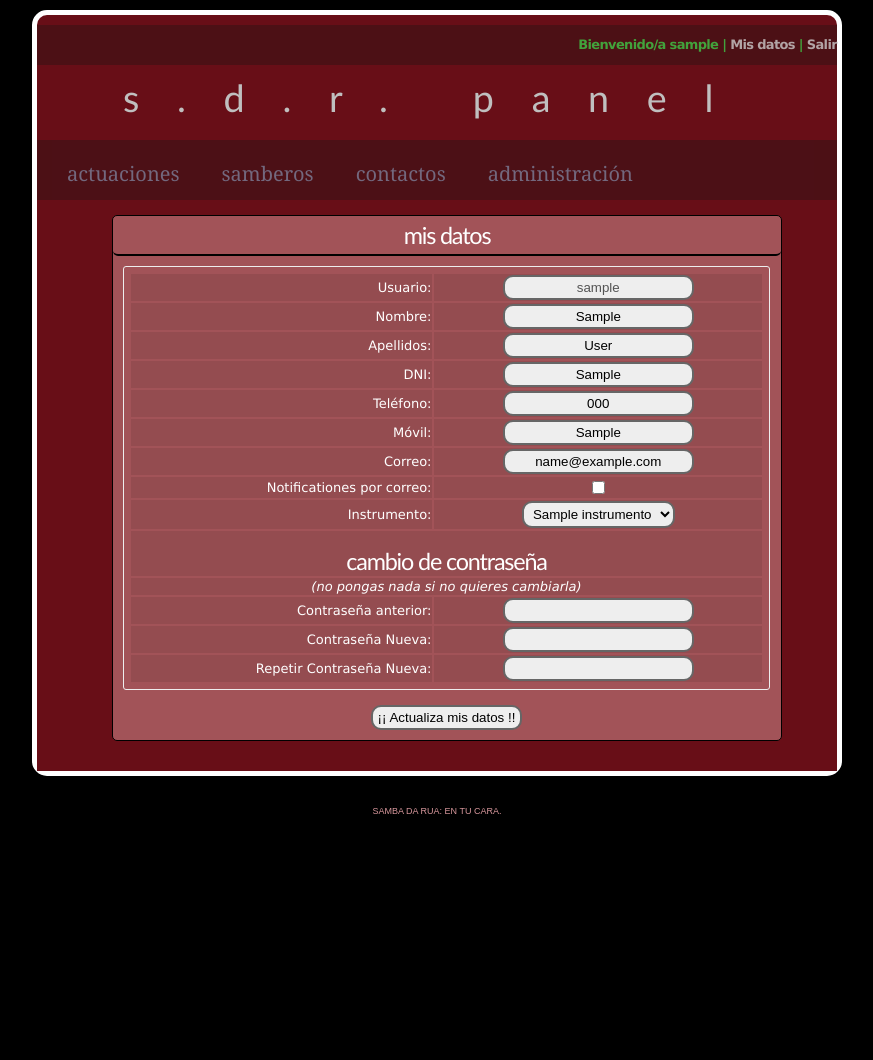
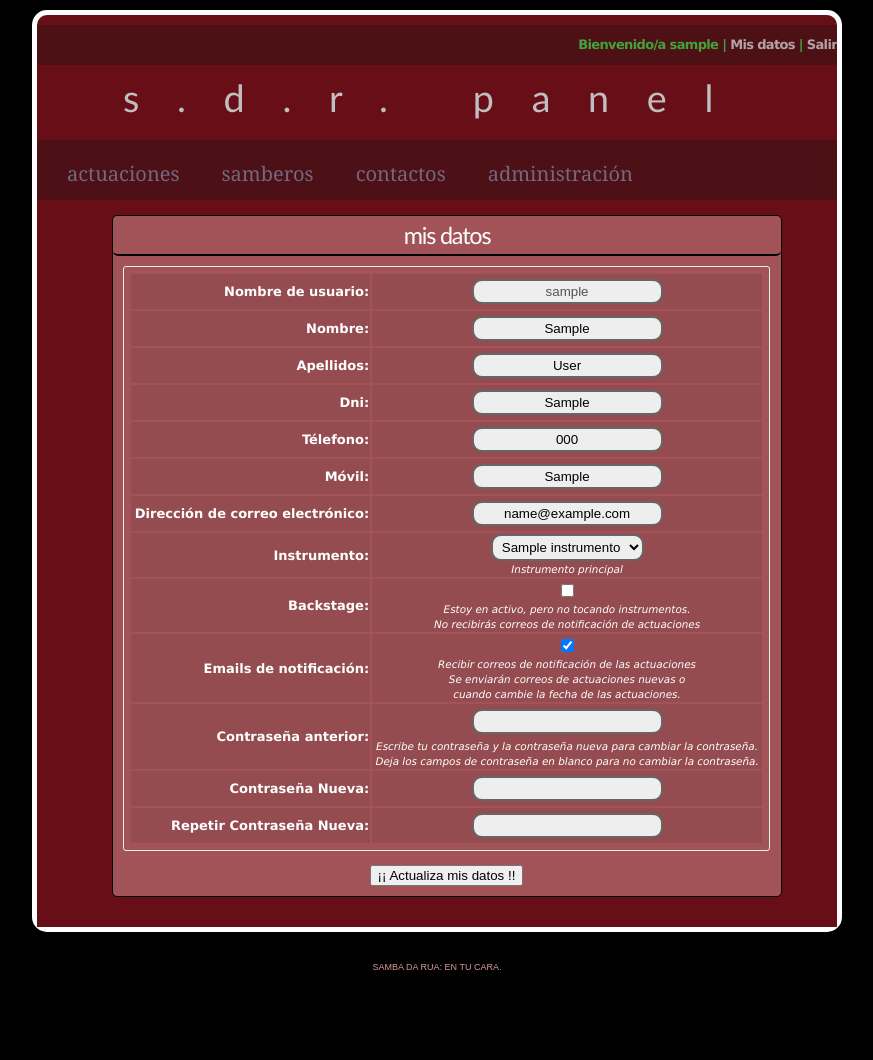
Before and after one commit to SambaDaRua/sdrpanel, a Django app: page /cambio_datos/ in a window 1280 px wide. Shown: the whole page, without its empty margins (203-1076 px from the left). Before the commit the page ends 814 px from the top, so only its background shows below. Run offline with Django 3.2, Linux system fonts and the light colour scheme; a user stored in the database is signed in; tables that the repository leaves empty hold one stand-in row (values such as "Sample post").

Commit message:
"Cambio datos" usando django forms.

```diff
--- /dev/null
+++ b/actuaciones/forms.py
@@ -0,0 +1,55 @@
+from django import forms
+from actuaciones.models import samberos
+from django.contrib.auth import authenticate
+
+
+class samberoForm(forms.ModelForm):
+    oldpassword = forms.CharField(max_length=20,
+                                  required=False,
+                                  label='Contraseña anterior',
+                                  widget=forms.TextInput(attrs={'type': 'password'}),
+                                  help_text='''Escribe tu contraseña y la contraseña nueva para cambiar la contraseña.
+                                  <br/>Deja los campos de contraseña en blanco para no cambiar la contraseña.'''
+                                  )
+    newpassword1 = forms.CharField(max_length=20,
+                                   required=False,
+                                   label='Contraseña Nueva',
+                                   widget=forms.TextInput(attrs={'type': 'password'})
+                                   )
+    newpassword2 = forms.CharField(max_length=20,
+                                   required=False,
+                                   label='Repetir Contraseña Nueva',
+                                   widget=forms.TextInput(attrs={'type': 'password'})
+                                   )
+    username = forms.CharField(disabled=True,
+                               label="Nombre de usuario")
+
+    def __init__(self, *args, **kwargs):
+        self.request = kwargs.pop('request', None)
+        return super().__init__(*args, **kwargs)
+
+    def clean(self):
+        super().clean()
+        username = None
+        if self.request:
+            username = self.request.user.username
+        oldpassword = self.cleaned_data.get('oldpassword')
+        newpassword1 = self.cleaned_data.get('newpassword1')
+        newpassword2 = self.cleaned_data.get('newpassword2')
+        if newpassword1 != newpassword2:
+                self.add_error('newpassword2', forms.ValidationError('Las dos contraseñas nuevas no coinciden.',
+                                                                     code='new_passwords_dont_match'))
+        elif not newpassword2 and oldpassword:
+                self.add_error('newpassword2', forms.ValidationError('La contraseña nueva no puede estar vacía',
+                                                                     code='new_passwords_blank'))
+        elif newpassword1 and newpassword2 and newpassword1 == newpassword2:
+            userauth = authenticate(username=username, password=oldpassword)
+            if userauth is None:
+                self.add_error('oldpassword', forms.ValidationError('Contraseña incorrecta.', code='wrong_password'))
+
+    class Meta:
+        model = samberos
+        fields = ['username', 'first_name', 'last_name',
+                  'dni', 'phone', 'movil', 'email', 'instrumento',
+                  'backstage', 'notification_email',
+                  'oldpassword', 'newpassword1', 'newpassword2']
--- a/actuaciones/views.py
+++ b/actuaciones/views.py
@@ -4,11 +4,12 @@ from django.template import loader
 from django.http import HttpResponse
 from datetime import datetime
 from actuaciones.models import actuaciones, samberos, contactos, instrumentos, relaciones
+from actuaciones.forms import samberoForm
 from django.contrib.auth.decorators import login_required
 from django.shortcuts import render
 
-CHECKBOX_MAPPING = {'True':True,
-                    'False':False,}
+CHECKBOX_MAPPING = {'True': True,
+                    'False': False, }
 
 
 @login_required
@@ -18,7 +19,11 @@ def index(request):
     else:
         user_id = request.user.id
     if (('instrumento' in request.POST) and ('id_actuacion' in request.POST)):
-        actualiza_instrumento_actuacion(int(request.POST.get('id_actuacion')), user_id, int(request.POST.get('instrumento')))
+        actualiza_instrumento_actuacion(
+            int(request.POST.get('id_actuacion')),
+            user_id,
+            int(request.POST.get('instrumento'))
+        )
     if ('coche' in request.POST):
         actualiza_coche_actuacion(request.POST.get('id_actuacion'), user_id)
     lista_proximas_actuaciones = actuaciones.objects.filter(fecha__gt=datetime.now()).order_by('fecha')
@@ -45,8 +50,8 @@ def listado_contactos(request):
 
 @login_required
 def listado_samberos(request):
-    lista_samberos = samberos.objects.filter(is_active=True,backstage=False)
-    lista_samberos_backstage = samberos.objects.filter(is_active=True,backstage=True)
+    lista_samberos = samberos.objects.filter(is_active=True, backstage=False)
+    lista_samberos_backstage = samberos.objects.filter(is_active=True, backstage=True)
     lista_samberos_antiguos = samberos.objects.filter(is_active=False)
     c = {
         'lista_samberos': lista_samberos,
@@ -81,7 +86,7 @@ def actualiza_instrumento_actuacion(id_actuacion, id_sambero, id_instrumento):
         relac = actu.samberos.get(sambero__id=id_sambero)
         actu.samberos.remove(relac)
     if (id_instrumento > 0):
-        actu.samberos.add(crear_relacion(id_sambero,id_instrumento))
+        actu.samberos.add(crear_relacion(id_sambero, id_instrumento))
         actu.save()
 
 
@@ -109,8 +114,8 @@ def actualiza_coche_actuacion(id_actuacion, id_sambero):
 def samberos_csv(request):
     response = HttpResponse(mimetype='text/csv')
     response['Content-Disposition'] = 'attachment; filename=samberos.csv'
-    lista_samberos = samberos.objects.filter(is_active=True,backstage=False)
-    lista_samberos_backstage = samberos.objects.filter(is_active=True,backstage=True)
+    lista_samberos = samberos.objects.filter(is_active=True, backstage=False)
+    lista_samberos_backstage = samberos.objects.filter(is_active=True, backstage=True)
     lista_samberos_antiguos = samberos.objects.filter(is_active=False)
     t = loader.get_template('samberos-csv.html')
     c = {
@@ -125,60 +130,19 @@ def samberos_csv(request):
 
 @login_required
 def cambio_datos(request):
-    error = ""
-    sambero = samberos.objects.get(id=request.user.id)
+    # error = ""
+    sambero = request.user
+    if sambero:
+        form = samberoForm(instance=sambero)
+
     if request.POST:
-        if ('username' in request.POST and request.POST.get('username') != sambero.username):
-            error='El nombre de usuario no se puede cambiar'
-        if ('first_name' in request.POST and request.POST.get('first_name') != ""):
-            sambero.first_name=request.POST.get('first_name')
-            sambero.save()
-        if ('last_name' in request.POST and request.POST.get('last_name') != ""):
-            sambero.last_name=request.POST.get('last_name')
-            sambero.save()
-        if 'dni' in request.POST:
-            sambero.dni=request.POST.get('dni','')
-            sambero.save()
-        if 'phone' in request.POST:
-            sambero.phone=request.POST.get('phone','')
-            sambero.save()
-        if 'movil' in request.POST:
-            sambero.movil=request.POST.get('movil','')
-            sambero.save()
-        if ('email' in request.POST and request.POST.get('email') != ""):
-            sambero.email=request.POST.get('email')
-            sambero.save()
-        if ('notification_email' in request.POST and request.POST.get('notification_email') != ""):
-            sambero.notification_email=CHECKBOX_MAPPING.get(request.POST.get('notification_email'))
-        else:
-            sambero.notification_email=False
-        sambero.save()
-        print(sambero.notification_email)
-        if 'instrumento' in request.POST:
-            inst_id = 0
-            inst_id = request.POST.get('instrumento')
-            if inst_id:
-                instru = instrumentos.objects.get(id=inst_id)
-                sambero.instrumento = instru
-                sambero.save()
-        if ('old_password' in request.POST and request.POST.get('old_password') != ""):
-            old_pwd = request.POST.get('old_password', None).decode('ascii')
-            if sambero.check_password(old_pwd):
-                if ('new_password' in request.POST and 'new_password2' in request.POST and request.POST.get('new_password', None) == request.POST.get('new_password2', None)):
-                    passwd = request.POST.get('new_password', None).decode('ascii')
-                    if (passwd != ""):
-                        sambero.set_password(passwd)
-                        sambero.save()
-                    else:
-                        error = 'La nueva contraseña no puede estar en blanco'
-                else:
-                    error = 'La nueva contraseña tiene que ser igual en los dos campos'
-            else:
-                error = 'La contraseña es incorrenta'
-    lista_instrumentos = instrumentos.objects.all().order_by('id')
+        form = samberoForm(request.POST, request=request, instance=sambero)
+        if form.has_changed() and form.is_valid():
+            if 'oldpassword' in form.changed_data and 'newpassword1' in form.changed_data:
+                form.instance.set_password(form.cleaned_data['newpassword1'])
+            form.save()
     c = {
-        'usuario': samberos.objects.get(id=request.user.id),
-        'lista_instrumentos': lista_instrumentos,
-        'error': error,
+        'usuario': request.user,
+        'sambero_form': form,
     }
     return render(request, 'cambio_datos.html', c)
--- a/css/style.css
+++ b/css/style.css
@@ -95,10 +95,35 @@ table.listado {
   padding: 5px;
   text-align: center;
 }
+table label, table input {
+  margin-bottom: 4px;
+  margin-top: 4px;
+}
+button {
+  margin-top: 14px;
+  display: block;
+  margin-left: auto;
+  margin-right: auto;
+}
+table th {
+  text-align: right;
+  font-style: normal;
+}
+span.helptext{
+  font-style: italic;
+  font-size: 0.80em;
+}
+ul.errorlist {
+  background-color: #680e17;
+  list-style-type: none;
+  margin: 0;
+  padding: 0;
+  font-weight: bold;
+}
 thead {
   font-weight: bold;
 }
-.row1{
+tr, .row1 {
   background-color: #944c50 !important;
 }
 .row2{
@@ -162,7 +187,7 @@ thead {
   width: 800px;
   height: 60px;
   margin: 0 auto;
-/*	background: #FFFFFF url(images/img03.jpg) repeat-y left top;*/
+/*  background: #FFFFFF url(images/img03.jpg) repeat-y left top;*/
   background: #481116;
   opacity: .85;
   z-index: 1;
@@ -304,7 +329,7 @@ div.formacion {
   -moz-border-radius: 5px;
   -webkit-border-radius: 5px;
   border: 1px solid #000;
-/*	margin-left: 335px; */
+/*  margin-left: 335px; */
   float: left;
   width: 45%;
   margin: 15px;
--- a/manage.py
+++ b/manage.py
@@ -1,4 +1,4 @@
-#!/usr/bin/env python
+#!/usr/bin/env python3
 import os
 import sys
 
--- a/templates/cambio_datos.html
+++ b/templates/cambio_datos.html
@@ -47,34 +47,10 @@
 			{% if error %}<div id="error">Error: {{ error }}</div>{% endif %}
 
 			<form action="/cambio_datos/" method="POST">{% csrf_token %}
-			<table class="listado">
-			<tbody>
-				<tr class="row1"><td align="right">Usuario:</td><td><input disabled type="text" name="username" value="{{ usuario.username }}" /></td></tr>
-				<tr class="row1"><td align="right">Nombre:</td><td><input type="text" name="first_name" value="{{ usuario.first_name }}" /></td></tr>
-				<tr class="row1"><td align="right">Apellidos:</td><td><input type="text" name="last_name" value="{{ usuario.last_name }}" /></td></tr>
-				<tr class="row1"><td align="right">DNI:</td><td><input type="text" name="dni" value="{{ usuario.dni }}" /></td></tr>
-				<tr class="row1"><td align="right">Teléfono:</td><td><input type="text" name="phone" value="{{ usuario.phone }}" /></td></tr>
-				<tr class="row1"><td align="right">Móvil:</td><td><input type="text" name="movil" value="{{ usuario.movil }}" /></td></tr>
-				<tr class="row1"><td align="right">Correo:</td><td><input type="text" name="email" value="{{ usuario.email }}" /></td></tr>
-				<tr class="row1"><td align="right">Notificationes por correo:</td><td><input type="checkbox" name="notification_email" value="{{ usuario.notification_email }}" /></td></tr>
-				<tr class="row1"><td align="right">Instrumento:</td><td>
-                                 <select value="instrumento" name="instrumento">
-                                  {% for instrumento in lista_instrumentos %}
-                                        {% ifequal instrumento.id 9 %}
-                                    <option value="9" class="select_red">No puedo ir :(</option>
-                                        {% else %}
-                                        <option value="{{ instrumento.id }}"{% ifequal instrumento.id usuario.instrumento.id %} class="select_blue" selected{% endifequal %}>{{ instrumento.nombre }}</option>
-                                        {% endifequal %}
-                                  {% endfor %}
-                                 </select>
-				</td></tr>
-				<tr class="row1"><td align="center" colspan="2"><br /><h2>Cambio de contraseña</h2></td></tr>
-				<tr class="row1"><td align="center" colspan="2"><i>(no pongas nada si no quieres cambiarla)</i></td></tr>
-				<tr class="row1"><td align="right">Contraseña anterior:</td><td><input type="password" name="old_password" value="" /></td></tr>
-				<tr class="row1"><td align="right">Contraseña Nueva:</td><td><input type="password" name="new_password" value="" /></td></tr>
-				<tr class="row1"><td align="right">Repetir Contraseña Nueva:</td><td><input type="password" name="new_password2" value="" /></td></tr>
-			</table><br />
-			<center><INPUT TYPE="submit" name="cambio" value="¡¡ Actualiza mis datos !!" /></center>
+<table class="listado">
+	{{ sambero_form }}
+</table>
+<button type="submit">¡¡ Actualiza mis datos !!</button>
 			</form>
 
 			</div>
```
Also changed, not shown: actuaciones/models.py (+10 -7 lines). Lines whose indentation alone changed are shown as unchanged.
